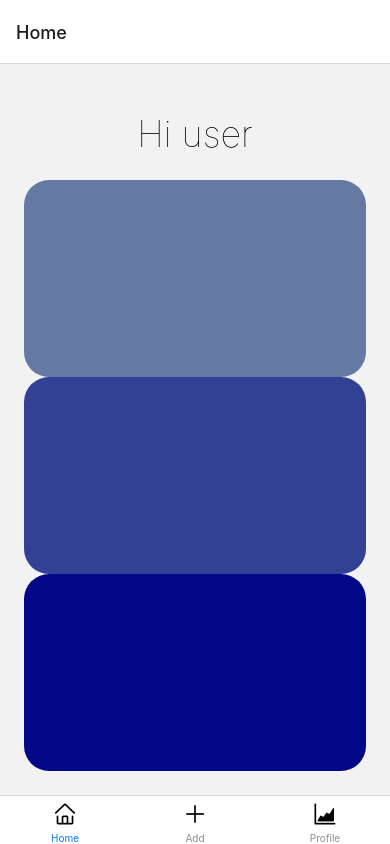
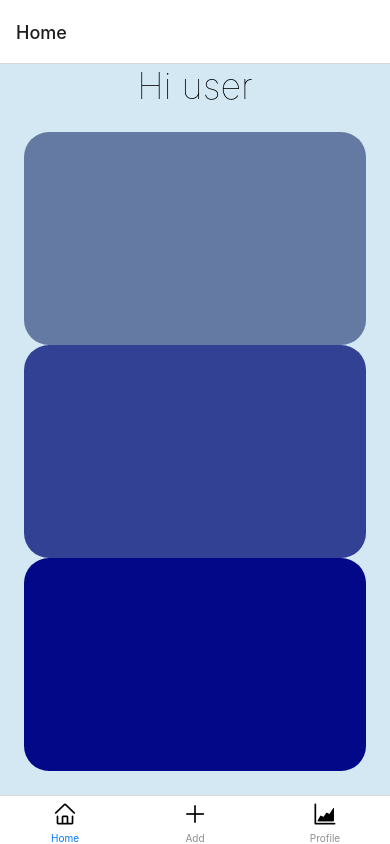
Before and after one commit to juhoohuj/mobile-project, a React Native app: screen /Home in a window 390 px wide. Built offline with nearby package versions, Linux system fonts and the light colour scheme.

Commit message:
Värien muokkausta

```diff
--- a/styles/Styles.js
+++ b/styles/Styles.js
@@ -2,9 +2,9 @@ import { StyleSheet } from 'react-native';
 
 export default StyleSheet.create({
     container: {
-      marginTop: 48,
       flex: 1,
       bordertRadius: 20,
+      backgroundColor: "#d3e8f2",
     },
     headerStyle: {
       fontSize: 36,
```
